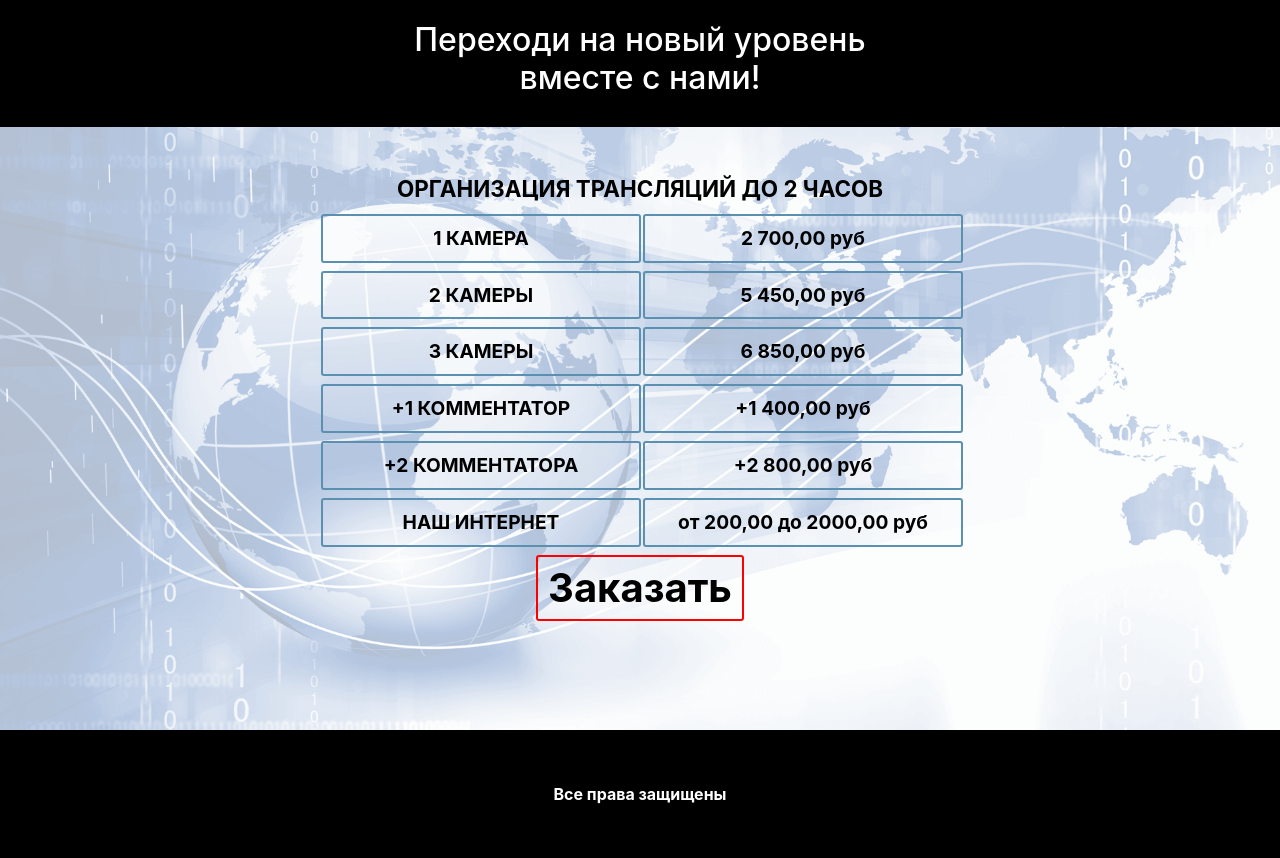
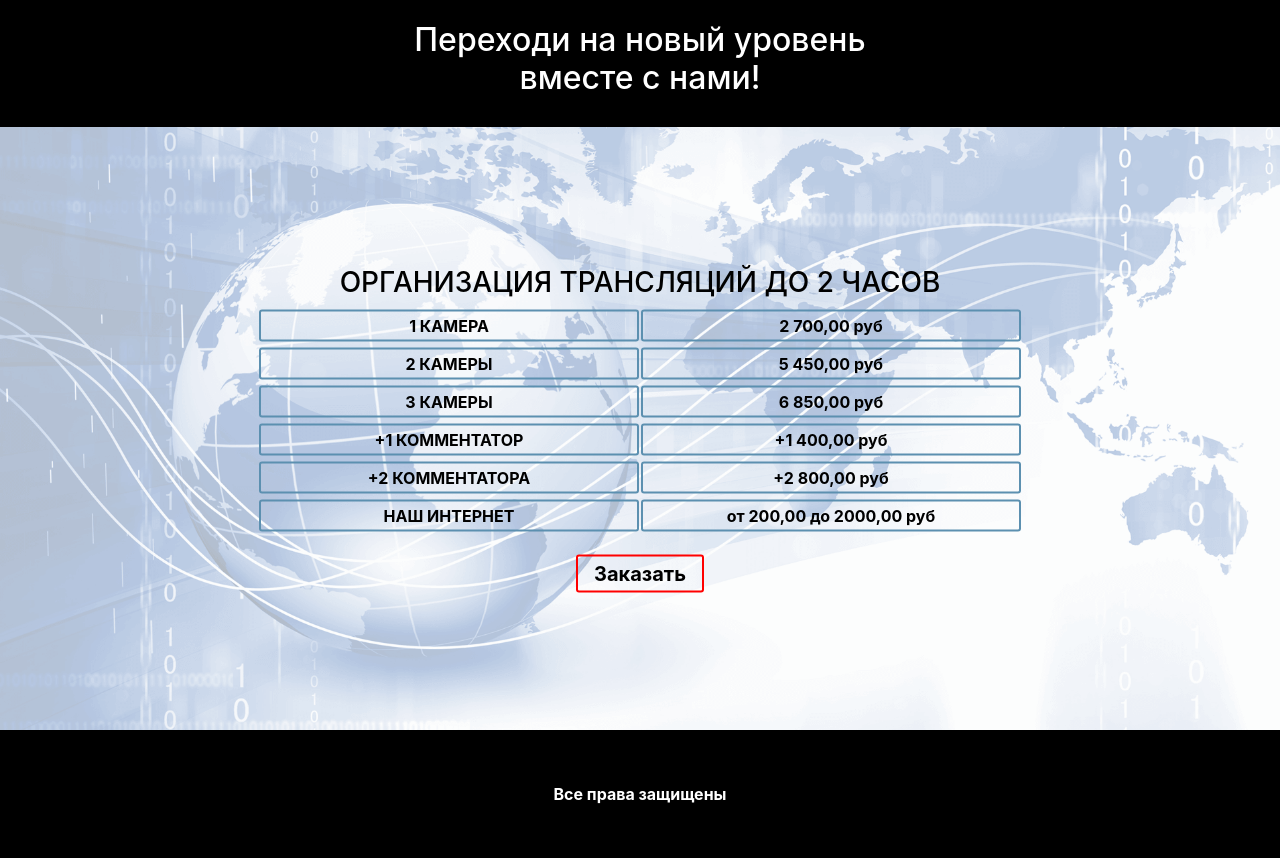
Before and after one commit to afrolovskiy/event-streaming, a Django app: page / in a window 1280 px wide. Shown: the part 512-1370 px from the top of the page. Run offline with Django 3.2, Linux system fonts and the light colour scheme; some libraries are stand-ins or nearby versions.

Commit message:
Fix prices

```diff
--- a/landing/static/css/index.css
+++ b/landing/static/css/index.css
@@ -62,63 +62,45 @@ body {
   font-weight: bold;
   text-align: center;
   position: absolute;
-  width: 100%;
-  top: 0;
+  left: 50%;
+  top: 50%;
+  transform: translate(-50%, -50%);
 }
 
 .price-title {
-  font-size: 1.4em;
   text-transform: uppercase;
-  margin-top: 2.0em;
 }
 
 .price-item {
-  margin-left: auto;
-  margin-right: auto;
-  display: flex;
-  width: 50%;
-  margin-top: 0.5rem;
-  margin-bottom: 0.5rem;
-  font-size: 1.2em;
+  border:2px #5C90B0 solid;
+  border-radius: 3px;
   font-weight: bold;
+  margin-left: 1px;
+  margin-right: 1px;
+  margin-top: 3px;
+  margin-bottom: 3px;
+  padding-top: 2px;
+  padding-bottom: 2px;
 }
 
 .price-name {
-  border:2px #5C90B0 solid;
   text-transform: uppercase;
-  flex: 0 0 50%;
-  max-width: 50%;
-  border-radius: 3px;
-  margin-left: 1px;
-  margin-right: 1px;
-  padding-top: 0.5rem;
-  padding-bottom: 0.5rem;
-}
-
-.price-value {
-  border:2px #5C90B0 solid;
-  flex: 0 0 50%;
-  max-width: 50%;
-  border-radius: 3px;
-  margin-left: 1px;
-  margin-right: 1px;
-  padding-top: 0.5rem;
-  padding-bottom: 0.5rem;
 }
 
 .order-button {
   border-radius: 3px;
   border:2px red solid;
   font-weight: bold;
-  font-size: 2.5rem;
   text-align: center;
   background-color: transparent;
   background-repeat: no-repeat;
-  margin-left: auto;
-  margin-right: auto;
-  display: flex;
-  width: 13rem;
   cursor: pointer;
+  margin-top: 1em;
+  padding: .1rem 1rem;
+  /* margin-left: auto; */
+  /* margin-right: auto; */
+  /* display: flex; */
+  /* width: 13rem; */
 }
 
 .footer {
--- a/landing/templates/index.html
+++ b/landing/templates/index.html
@@ -31,35 +31,33 @@
         </div>
         <div class="price">
             <img class="price-background" src="{% static 'images/price.jpg' %}" />
-            <div class="price-content">
-                <div class="price-title">Организация трансляций до 2 часов</div>
-                <div class="price-item-group">
-                    <div class="price-item">
-                        <div class="price-name">1 камера</div>
-                        <div class="price-value">2 700,00 руб</div>
-                    </div>
-                    <div class="price-item">
-                        <div class="price-name">2 камеры</div>
-                        <div class="price-value">5 450,00 руб</div>
-                    </div>
-                    <div class="price-item">
-                        <div class="price-name">3 камеры</div>
-                        <div class="price-value">6 850,00 руб</div>
-                    </div>
-                    <div class="price-item">
-                        <div class="price-name">+1 комментатор</div>
-                        <div class="price-value">+1 400,00 руб</div>
-                    </div>
-                    <div class="price-item">
-                        <div class="price-name">+2 комментатора</div>
-                        <div class="price-value">+2 800,00 руб</div>
-                    </div>
-                    <div class="price-item">
-                        <div class="price-name">наш интернет</div>
-                        <div class="price-value">от 200,00 до 2000,00 руб</div>
-                    </div>
+            <div class="container price-content">
+                <h3 class="price-title">Организация трансляций до 2 часов</h3>
+                <div class="row justify-content-md-center price-item-group">
+                    <div class="col col-md-4 price-item price-name">1 камера</div>
+                    <div class="col col-md-4 price-item">2 700,00 руб</div>
                 </div>
-                <input type="button" id="order-button" class="order-button" value="Заказать" />
+                <div class="row justify-content-md-center price-item-group">
+                    <div class="col col-md-4 price-item price-name">2 камеры</div>
+                    <div class="col col-md-4 price-item">5 450,00 руб</div>
+                </div>
+                <div class="row justify-content-md-center price-item-group">
+                    <div class="col col-md-4 price-item price-name">3 камеры</div>
+                    <div class="col col-md-4 price-item">6 850,00 руб</div>
+                </div>
+                <div class="row justify-content-md-center price-item-group">
+                    <div class="col col-md-4 price-item price-name">+1 комментатор</div>
+                    <div class="col col-md-4 price-item">+1 400,00 руб</div>
+                </div>
+                <div class="row justify-content-md-center price-item-group">
+                    <div class="col col-md-4 price-item price-name">+2 комментатора</div>
+                    <div class="col col-md-4 price-item">+2 800,00 руб</div>
+                </div>
+                <div class="row justify-content-md-center price-item-group">
+                    <div class="col col-md-4 price-item price-name">наш интернет</div>
+                    <div class="col col-md-4 price-item">от 200,00 до 2000,00 руб</div>
+                </div>
+                <button type="button" id="order-button" class="btn btn-lg order-button">Заказать</button>
             </div>
         </div>
         <div class="footer">
```
